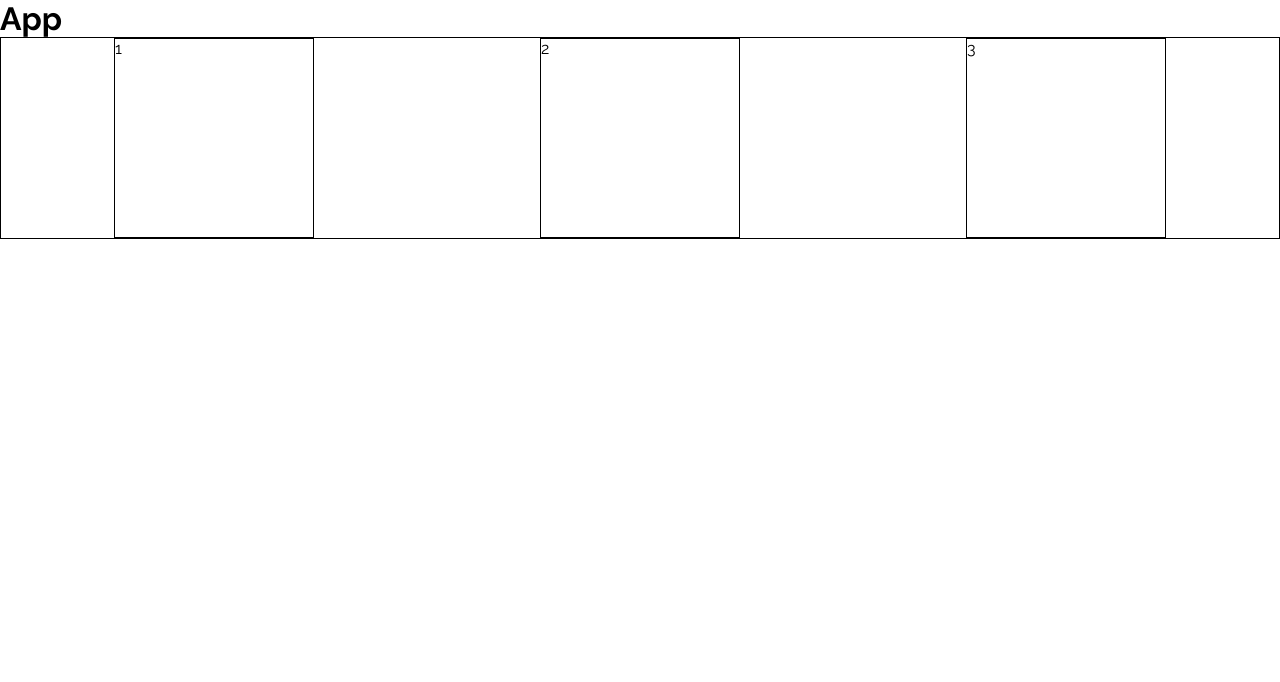
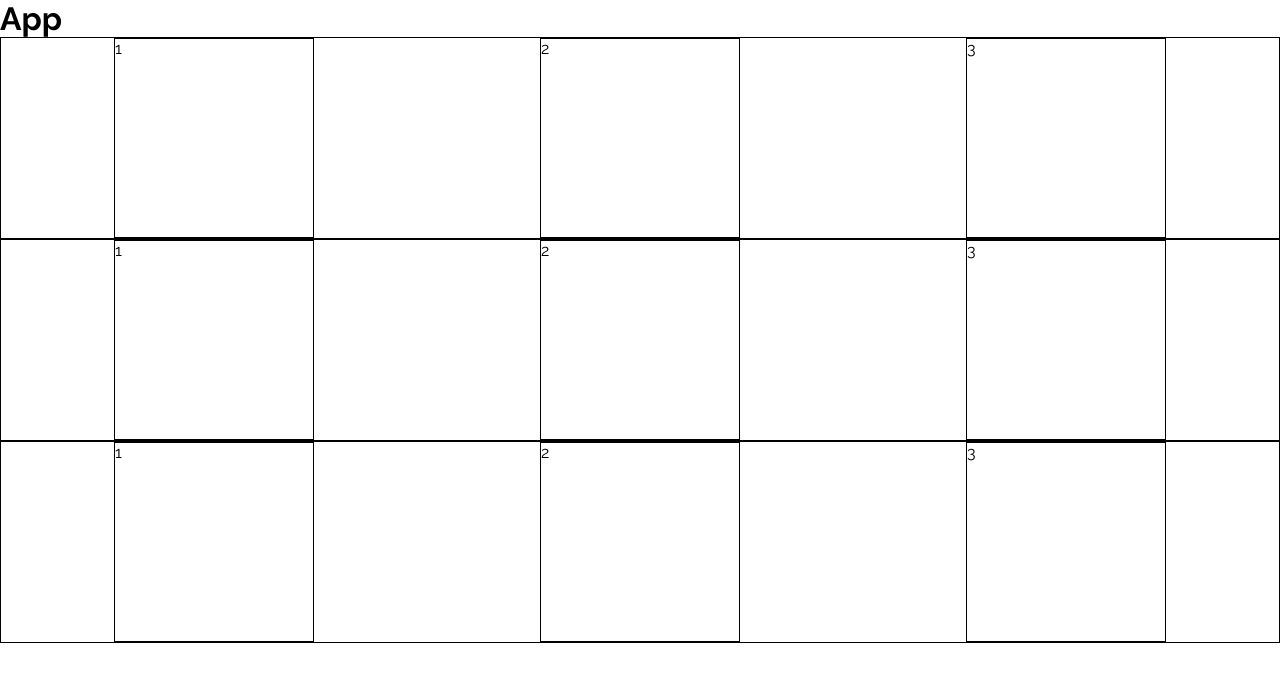
Before and after one commit to YamirMogollon1996/pruebagit, a plain HTML site: page index.html in a window 1280 px wide. Drawn offline with Linux system fonts and the light colour scheme.

Commit message:
se agrego mas div

```diff
--- a/index.html
+++ b/index.html
@@ -16,12 +16,28 @@
 
 
         <!-- <p class="Center">Loness</p> -->
-         <div class="flexing" >
+        <div class="flexing">
 
-             <div class="box">1</div>
-             <div class="box">2</div>
-             <div class="box">3</div>
+            <div class="box">1</div>
+            <div class="box">2</div>
+            <div class="box">3</div>
         </div>
+
+        <div class="flexing">
+
+            <div class="box">1</div>
+            <div class="box">2</div>
+            <div class="box">3</div>
+        </div>
+
+
+        <div class="flexing">
+
+            <div class="box">1</div>
+            <div class="box">2</div>
+            <div class="box">3</div>
+        </div>
+
 
     </div>
 
```
